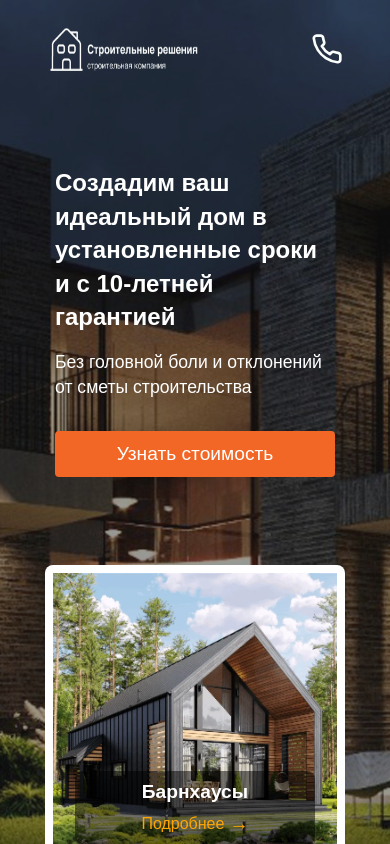
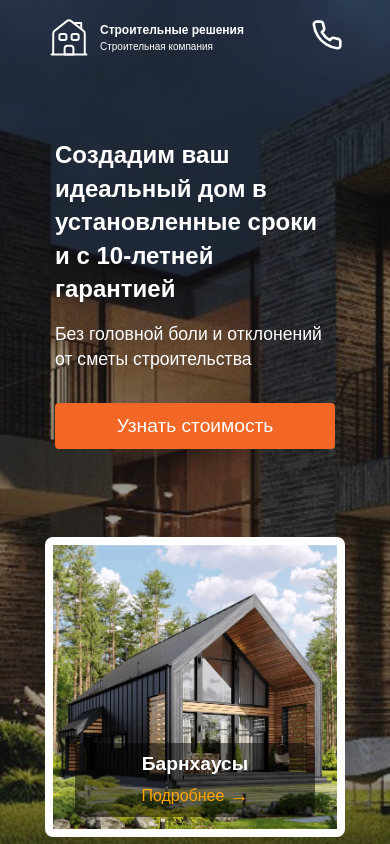
Before and after one commit to kiryl-f/test-task-next, a Next.js app: page / in a window 390 px wide. Shown: the top 844 px of the page. Built offline with nearby package versions, Linux system fonts and the light colour scheme.

Commit message:
mobile adjustments

```diff
--- a/src/app/components/Header.tsx
+++ b/src/app/components/Header.tsx
@@ -3,6 +3,7 @@ import styles from '../styles/Header.module.scss';
 import Popup from './Popup';
 import Image from 'next/image';
 import { PhoneIcon } from './PhoneIcon';
+import HeaderLogo from './HeaderLogo'; // Import the HeaderLogo component
 
 const Header: React.FC = () => {
   const [isPopupOpen, setIsPopupOpen] = useState(false);
@@ -15,7 +16,8 @@ const Header: React.FC = () => {
       <div className={styles.container}>
         <div className={styles.desktopHeader}>
           <div className={styles.logo}>
-            <Image src="/logo.png" alt="Logo" width={260} height={64}/>
+            {/* Replace the Image logo with the HeaderLogo component */}
+            <HeaderLogo />
           </div>
           <div className={styles.contactInfo}>
             <div className={styles.address}>
@@ -33,10 +35,11 @@ const Header: React.FC = () => {
 
         <div className={styles.mobileHeader}>
           <div className={styles.logo}>
-            <Image src="/logo.png" alt="Logo" width={150} height={50} />
+            {/* You can use the HeaderLogo for mobile too if needed */}
+            <HeaderLogo />
           </div>
           <div className={styles.phoneIcon} onClick={handleOpenPopup}>
-            <PhoneIcon/>
+            <PhoneIcon />
           </div>
         </div>
       </div>
--- a/src/app/components/HeaderLogo.tsx
+++ b/src/app/components/HeaderLogo.tsx
@@ -1,5 +1,5 @@
 
-import styles from './HeaderLogo.module.scss';
+import styles from '../styles/HeaderLogo.module.scss';
 import { HouseIcon } from './HouseIcon';
 
 const HeaderLogo = () => {
--- a/src/app/styles/Header.module.scss
+++ b/src/app/styles/Header.module.scss
@@ -5,7 +5,7 @@
   padding: 2rem 6rem;
 
   @media (max-width: 1024px) {
-    padding: 1.5rem 3rem;
+    padding: 1rem 3rem;
   }
   margin-bottom: 2rem;
   .container {
--- a/src/app/styles/HeaderLogo.module.scss
+++ b/src/app/styles/HeaderLogo.module.scss
@@ -11,13 +11,27 @@
   }
 
   .textPrimary {
-      font-size: 18px;
+    font-size: 14px;
     font-weight: bold;
-      color: #014d40;
+
+    @media (max-width: 1024px) {
+      font-size: 14px;
+    }
+
+    @media (max-width: 768px) {
+      font-size: 12px;
+    }
   }
 
   .textSecondary {
-      font-size: 14px;
-      color: #666;
+    font-size: 12px;
+
+    @media (max-width: 1024px) {
+      font-size: 12px;
+    }
+
+    @media (max-width: 768px) {
+      font-size: 10px;
     }
   }
+}
```
Lines whose indentation alone changed are shown as unchanged.
